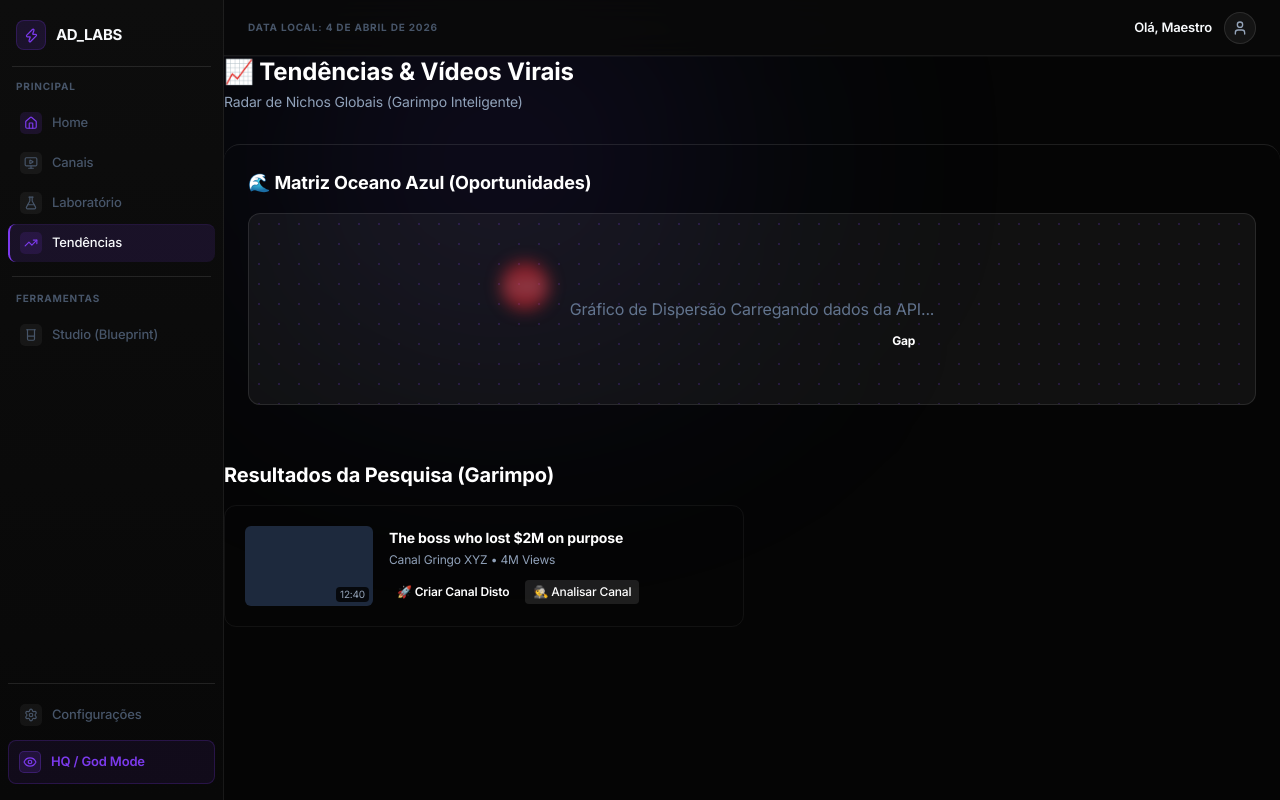
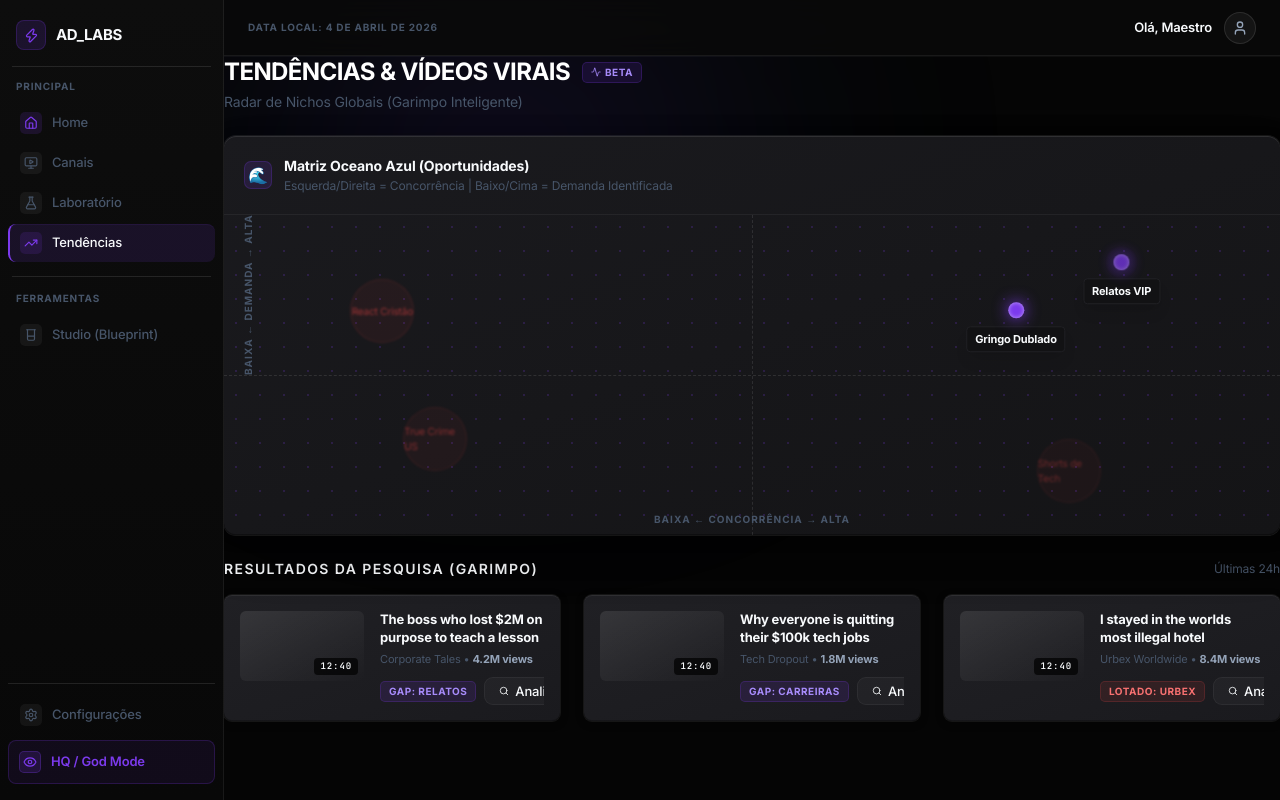
Before and after one commit to adrianofounder/Produtora, a Next.js app: page /tendencias in a window 1280 px wide. Built offline with nearby package versions, Linux system fonts and the light colour scheme.

Commit message:
feat(ui): Epic 5 — Tendências e Radar de Nichos

```diff
--- a/src/app/(dashboard)/tendencias/page.tsx
+++ b/src/app/(dashboard)/tendencias/page.tsx
@@ -1,43 +1,59 @@
+'use client';
+
+import { Activity } from 'lucide-react';
+import { MatrizOceano, PontoMatriz } from '@/components/tendencias/matriz-oceano';
+import { NichoCard, GarimpoData } from '@/components/tendencias/nicho-card';
+
+const PONTOS: PontoMatriz[] = [
+  { id: 1, label: 'True Crime US',  type: 'lotado', x: 20, y: 30, opacity: 0.5 },
+  { id: 2, label: 'React Cristão',  type: 'lotado', x: 15, y: 70, opacity: 0.6 },
+  { id: 3, label: 'Shorts de Tech', type: 'lotado', x: 80, y: 20, opacity: 0.4 },
+  { id: 4, label: 'Relatos VIP',    type: 'gap',    x: 85, y: 80, pulse: true  },
+  { id: 5, label: 'Gringo Dublado', type: 'gap',    x: 75, y: 65, pulse: false },
+];
+
+const GARIMPOS: GarimpoData[] = [
+  { id: 1, titulo: 'The boss who lost $2M on purpose to teach a lesson', canal: 'Corporate Tales', views: '4.2M', tag: 'Gap: Relatos' },
+  { id: 2, titulo: 'Why everyone is quitting their $100k tech jobs',     canal: 'Tech Dropout',    views: '1.8M', tag: 'Gap: Carreiras' },
+  { id: 3, titulo: 'I stayed in the worlds most illegal hotel',          canal: 'Urbex Worldwide', views: '8.4M', tag: 'Lotado: Urbex' },
+];
+
 export default function Tendencias() {
   return (
-    <div className="flex flex-col gap-8">
-      <header>
-        <h1 className="text-2xl font-sans font-bold text-white">📈 Tendências & Vídeos Virais</h1>
-        <p className="text-slate-400 text-sm mt-1">Radar de Nichos Globais (Garimpo Inteligente)</p>
+    <div className="flex flex-col gap-6">
+      <header className="flex flex-col gap-1">
+        <div className="flex items-center gap-3">
+          <h1 className="text-2xl font-sans font-bold text-white uppercase tracking-tight">
+            Tendências & Vídeos Virais
+          </h1>
+          <span className="badge badge-accent shadow-glow">
+            <Activity size={10} />
+            BETA
+          </span>
+        </div>
+        <p className="text-sm" style={{ color: 'var(--color-text-3)' }}>
+          Radar de Nichos Globais (Garimpo Inteligente)
+        </p>
       </header>
 
-      {/* Matriz Oceano Azul Base */}
-      <section className="glass-panel p-6 rounded-2xl border-t border-t-white/10">
-        <h2 className="text-lg font-bold text-white mb-4">🌊 Matriz Oceano Azul (Oportunidades)</h2>
-        <div className="h-48 w-full bg-white/5 border border-white/10 rounded-xl relative flex items-center justify-center overflow-hidden">
-          <div className="absolute w-full h-full opacity-20" style={{ backgroundImage: 'radial-gradient(#7C3AED 1px, transparent 1px)', backgroundSize: '20px 20px' }}></div>
-
-          <div className="absolute top-1/4 left-1/4 w-12 h-12 bg-red-500/50 rounded-full blur-sm flex items-center justify-center text-xs">Lotado</div>
-          <div className="absolute bottom-1/4 right-1/3 w-8 h-8 bg-primary shadow-glow rounded-full flex items-center justify-center text-xs font-bold text-white z-10 cursor-pointer hover:scale-110 transition-transform" title="Gap Detectado: Relatos de Trabalho VIP">Gap</div>
-
-          <span className="text-slate-500 z-0">Gráfico de Dispersão Carregando dados da API...</span>
-        </div>
+      {/* Row 1: Matriz */}
+      <section>
+        <MatrizOceano pontos={PONTOS} />
       </section>
 
-      {/* Tabela Nichos */}
+      {/* Row 2: Resultados da Pesquisa */}
       <section className="flex flex-col gap-4">
-        <h2 className="text-xl font-bold font-sans text-white">Resultados da Pesquisa (Garimpo)</h2>
-        <div className="grid grid-cols-1 md:grid-cols-2 gap-4">
+        <div className="flex items-center justify-between">
+          <h2 className="text-sm font-semibold uppercase tracking-widest" style={{ color: 'var(--color-text-1)' }}>
+            Resultados da Pesquisa (Garimpo)
+          </h2>
+          <span className="text-xs" style={{ color: 'var(--color-text-3)' }}>Últimas 24h</span>
+        </div>
 
-          <div className="glass-panel p-5 rounded-xl border border-white/5 flex gap-4 hover:border-primary/50 transition-colors">
-            <div className="w-32 h-20 bg-slate-800 rounded-md overflow-hidden relative">
-               <div className="absolute bottom-1 right-1 bg-black/80 px-1 text-[10px] rounded">12:40</div>
-            </div>
-            <div className="flex flex-col gap-1 flex-1 justify-center">
-              <h3 className="font-bold text-white text-sm line-clamp-2">The boss who lost $2M on purpose</h3>
-              <p className="text-xs text-slate-400">Canal Gringo XYZ • 4M Views</p>
-              <div className="mt-2 flex gap-2">
-                <button className="text-xs font-semibold px-2 py-1 bg-primary text-white rounded hover:bg-primary/80">🚀 Criar Canal Disto</button>
-                <button className="text-xs font-medium px-2 py-1 bg-white/10 text-white rounded hover:bg-white/20">🕵️ Analisar Canal</button>
-              </div>
-            </div>
-          </div>
-
+        <div className="grid grid-cols-1 md:grid-cols-2 lg:grid-cols-3 gap-6">
+          {GARIMPOS.map((nicho) => (
+            <NichoCard key={nicho.id} nicho={nicho} />
+          ))}
         </div>
       </section>
     </div>
--- /dev/null
+++ b/src/components/tendencias/matriz-oceano.tsx
@@ -0,0 +1,124 @@
+'use client';
+
+export interface PontoMatriz {
+  id: number;
+  label: string;
+  type: 'lotado' | 'gap';
+  x: number; // 0 a 100
+  y: number; // 0 a 100
+  opacity?: number;
+  pulse?: boolean;
+}
+
+interface MatrizOceanoProps {
+  pontos: PontoMatriz[];
+}
+
+export function MatrizOceano({ pontos }: MatrizOceanoProps) {
+  return (
+    <div className="card w-full flex flex-col overflow-hidden">
+      <div className="p-5 border-b" style={{ borderColor: 'var(--color-border)' }}>
+        <div className="flex items-center gap-3">
+          <span className="icon-box icon-box-accent shrink-0">🌊</span>
+          <div>
+            <h2 className="text-sm font-bold" style={{ color: 'var(--color-text-1)' }}>
+              Matriz Oceano Azul (Oportunidades)
+            </h2>
+            <p className="text-xs mt-0.5" style={{ color: 'var(--color-text-3)' }}>
+              Esquerda/Direita = Concorrência | Baixo/Cima = Demanda Identificada
+            </p>
+          </div>
+        </div>
+      </div>
+
+      {/* Grid container */}
+      <div
+        className="relative w-full h-[320px] bg-transparent overflow-hidden"
+      >
+        {/* Marca d'água / Grade */}
+        <div
+          className="absolute inset-0 opacity-20"
+          style={{
+            backgroundImage: 'radial-gradient(var(--color-accent) 1px, transparent 1px)',
+            backgroundSize: '24px 24px'
+          }}
+        />
+
+        {/* Linhas cruzadas centrais (Eixos X e Y) */}
+        <div className="absolute top-1/2 left-0 w-full border-t border-dashed" style={{ borderColor: 'var(--color-border-2)' }} />
+        <div className="absolute top-0 left-1/2 h-full border-l border-dashed" style={{ borderColor: 'var(--color-border-2)' }} />
+
+        {/* Eixo Labels */}
+        <span className="absolute bottom-2 left-1/2 -translate-x-1/2 text-[10px] font-bold uppercase tracking-widest" style={{ color: 'var(--color-text-3)' }}>
+          Baixa ← Concorrência → Alta
+        </span>
+        <span className="absolute left-2 top-1/2 -translate-y-1/2 text-[10px] font-bold uppercase tracking-widest -rotate-90 origin-left ml-4" style={{ color: 'var(--color-text-3)' }}>
+          Baixa ← Demanda → Alta
+        </span>
+
+        {/* Renderização dos pontos */}
+        {pontos.map((p) => {
+          if (p.type === 'lotado') {
+            return (
+              <div
+                key={p.id}
+                className="absolute flex items-center justify-center text-[10px] rounded-full transition-all"
+                style={{
+                  left: `${p.x}%`,
+                  bottom: `${p.y}%`,
+                  transform: 'translate(-50%, 50%)',
+                  width: '64px',
+                  height: '64px',
+                  background: 'rgba(239, 68, 68, 0.1)', // var(--color-error) com alpha
+                  border: '1px solid rgba(239, 68, 68, 0.2)',
+                  color: 'var(--color-error)',
+                  filter: 'blur(1px)',
+                  opacity: p.opacity ?? 0.6,
+                  zIndex: 1,
+                }}
+              >
+                {p.label}
+              </div>
+            );
+          }
+
+          // Tipo gap (Oceano Azul)
+          return (
+            <div
+              key={p.id}
+              className="absolute group flex flex-col items-center justify-center cursor-pointer transition-all duration-300"
+              style={{
+                left: `${p.x}%`,
+                bottom: `${p.y}%`,
+                transform: 'translate(-50%, 50%)',
+                zIndex: 10,
+              }}
+            >
+              <div
+                className={`relative flex items-center justify-center w-4 h-4 rounded-full group-hover:scale-125 transition-transform duration-300 ${p.pulse ? 'animate-pulse' : ''}`}
+                style={{
+                  background: 'var(--color-accent)',
+                  boxShadow: '0 0 16px var(--color-accent), inset 0 0 4px rgba(255,255,255,0.5)',
+                }}
+              >
+                {/* Ping animation effect */}
+                {p.pulse && (
+                  <div
+                    className="absolute inset-0 rounded-full animate-ping opacity-50"
+                    style={{ background: 'var(--color-accent)' }}
+                  />
+                )}
+              </div>
+              <span
+                className="mt-2 text-[11px] font-bold px-2 py-1 rounded bg-[#121214] border border-[#202024] whitespace-nowrap shadow-lg group-hover:-translate-y-1 transition-transform"
+                style={{ color: 'var(--color-text-1)' }}
+              >
+                {p.label}
+              </span>
+            </div>
+          );
+        })}
+      </div>
+    </div>
+  );
+}
--- /dev/null
+++ b/src/components/tendencias/nicho-card.tsx
@@ -0,0 +1,69 @@
+'use client';
+
+import { Rocket, Search } from 'lucide-react';
+
+export interface GarimpoData {
+  id: number;
+  titulo: string;
+  canal: string;
+  views: string;
+  tag: string;
+}
+
+interface NichoCardProps {
+  nicho: GarimpoData;
+}
+
+export function NichoCard({ nicho }: NichoCardProps) {
+  const isGap = nicho.tag.toLowerCase().includes('gap');
+
+  return (
+    <div className="card-inner p-4 flex gap-4 transition-colors hover:border-[rgba(124,58,237,0.3)]">
+      {/* Thumbnail Simulado */}
+      <div
+        className="w-[124px] h-[70px] rounded-md overflow-hidden relative shrink-0"
+        style={{ background: 'var(--color-surface-3)' }}
+      >
+        <div className="absolute inset-0 opacity-10 bg-gradient-to-br from-white to-transparent" />
+        <div
+          className="absolute bottom-1.5 right-1.5 px-1.5 py-0.5 rounded text-[9px] font-bold font-mono tracking-widest backdrop-blur-md"
+          style={{ background: 'rgba(0,0,0,0.7)', color: 'var(--color-text-1)' }}
+        >
+          12:40
+        </div>
+      </div>
+
+      {/* Info */}
+      <div className="flex flex-col justify-center min-w-0 flex-1">
+        <h3
+          className="font-bold text-[13px] leading-snug line-clamp-2 truncate whitespace-normal"
+          style={{ color: 'var(--color-text-1)' }}
+          title={nicho.titulo}
+        >
+          {nicho.titulo}
+        </h3>
+        <p className="text-[11px] mt-1 truncate" style={{ color: 'var(--color-text-3)' }}>
+          {nicho.canal} • <strong style={{ color: 'var(--color-text-2)' }}>{nicho.views} views</strong>
+        </p>
+
+        <div className="mt-2.5 flex items-center justify-between gap-2 overflow-hidden">
+          <span
+            className={`badge shrink-0 ${isGap ? 'badge-accent' : 'badge-error'}`}
+          >
+            {nicho.tag}
+          </span>
+          <div className="flex gap-1.5 shrink-0">
+            <button className="btn-ghost h-7 px-2.5 text-[10px]">
+              <Search size={10} />
+              Analisar
+            </button>
+            <button className="btn-primary h-7 px-2.5 text-[10px]">
+              <Rocket size={10} />
+              Criar Canal
+            </button>
+          </div>
+        </div>
+      </div>
+    </div>
+  );
+}
```
Also changed, not shown: 2 other files (tests, documents, lock files or other folders).
